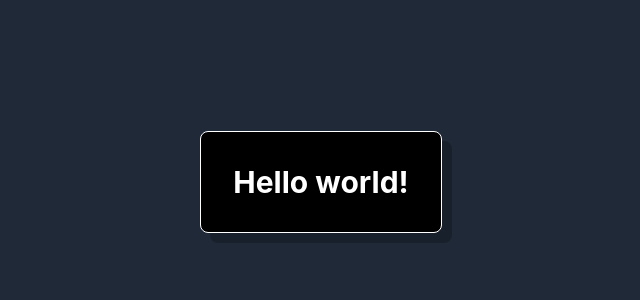
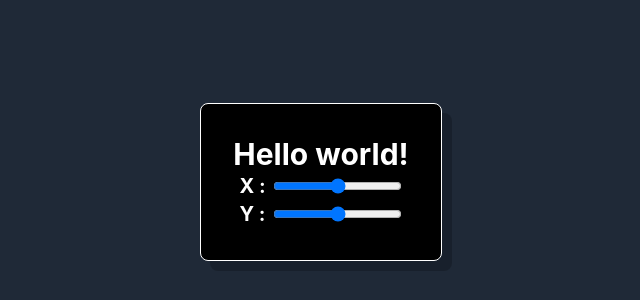
Before and after one commit to ibrahimAlphaSquad/animations, a React (Create React App) app: page / in a window 1280 px wide. Shown: the part 218-518 px from the top of the page, without its empty margins (319-959 px from the left). Built offline with nearby package versions, Linux system fonts and the light colour scheme; the HTML template or start-up script is replaced by a standard one.

Commit message:
dynamic x and y axis values set via range

```diff
--- a/src/App.js
+++ b/src/App.js
@@ -1,11 +1,14 @@
+import { useState } from "react";
 import { motion } from "framer-motion";
 
 function App() {
+  const [rangeX_axis, setRangeX_axis] = useState(0);
+  const [rangeY_axis, setRangeY_axis] = useState(0);
   return (
     <div className="flex justify-center items-center h-screen m-auto bg-gray-800">
       <motion.div
         className="border border-white rounded-lg p-8"
-        initial={{ scale: 0,x:100 }}
+        initial={{ scale: 0, x: 100 }}
         animate={{
           scale: 1,
           rotate: 360,
@@ -17,7 +20,41 @@ function App() {
           duration: 3,
         }}
       >
-        <h1 className="text-3xl font-bold text-white">Hello world!</h1>
+        <motion.h1
+          animate={{
+            x: rangeX_axis + "px",
+            y: rangeY_axis + "px",
+          }}
+          className="text-3xl font-bold text-white"
+        >
+          Hello world!
+        </motion.h1>
+        <div className="flex justify-center items-center space-x-2">
+          <label className="text-xl font-bold text-white" htmlFor="rangeX_axis">X :</label>
+          <input
+            id="rangeX_axis"
+            type="range"
+            max={100}
+            min={-100}
+            value={rangeX_axis}
+            onChange={(e) => {
+              setRangeX_axis(e.target.value);
+            }}
+          />
+        </div>
+        <div className="flex justify-center items-center space-x-2">
+          <label className="text-xl font-bold text-white" htmlFor="rangeY_axis">Y :</label>
+          <input
+            id="rangeY_axis"
+            type="range"
+            max={100}
+            min={-100}
+            value={rangeY_axis}
+            onChange={(e) => {
+              setRangeY_axis(e.target.value);
+            }}
+          />
+        </div>
       </motion.div>
     </div>
   );
```
